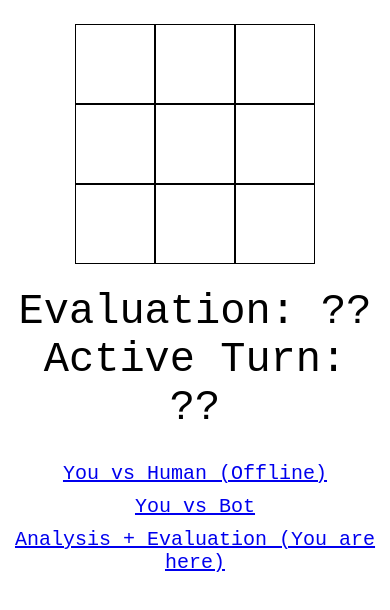
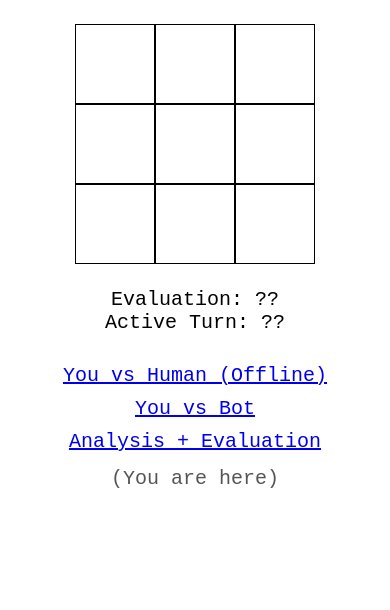
Before and after one commit to neinja007/tic-tac-toe-engine, a website: page public/analysis.html in a window 390 px wide. Drawn offline with Linux system fonts and the light colour scheme.

Commit message:
improve styling

```diff
--- a/public/analysis.html
+++ b/public/analysis.html
@@ -32,7 +32,7 @@
 			<div class="nav-links">
 				<a href="play-human.html">You vs Human (Offline)</a>
 				<a href="play-bot.html">You vs Bot</a>
-				<a href="analysis.html">Analysis + Evaluation (You are here)</a>
+				<a href="analysis.html">Analysis + Evaluation</a><span class="current-page-note">(You are here)</span>
 			</div>
 		</div>
 		<script src="./main.js"></script>
--- a/public/style.css
+++ b/public/style.css
@@ -10,7 +10,7 @@ body {
 
 body {
 	font-family: monospace;
-	font-size: 50px;
+	font-size: 22px;
 	min-height: 100vh;
 	padding: 0 12px 24px;
 }
@@ -33,6 +33,7 @@ body {
 	border: 1px solid #000;
 	width: 80px;
 	height: 80px;
+	font-size: 50px;
 	display: flex;
 	align-items: center;
 	justify-content: center;
@@ -40,6 +41,7 @@ body {
 
 .sidebar {
 	max-width: 360px;
+	font-size: 22px;
 }
 
 .status-line {
@@ -83,6 +85,12 @@ body {
 	text-decoration: underline;
 }
 
+.current-page-note {
+	margin-left: 8px;
+	color: #555;
+	text-decoration: none;
+}
+
 .bottom-nav .nav-links a + a::before {
 	content: ' | ';
 	text-decoration: none;
@@ -90,7 +98,7 @@ body {
 
 @media (max-width: 768px) {
 	body {
-		font-size: 42px;
+		font-size: 20px;
 	}
 
 	#content {
@@ -104,6 +112,7 @@ body {
 	.sidebar {
 		width: 100%;
 		max-width: 420px;
+		font-size: 20px;
 		text-align: center;
 	}
 
@@ -120,4 +129,10 @@ body {
 	.bottom-nav .nav-links a + a::before {
 		content: '';
 	}
+
+	.current-page-note {
+		display: block;
+		margin-left: 0;
+		margin-top: 4px;
+	}
 }
```
Also changed, not shown: public/play-bot.html (+1 -1 lines), public/play-human.html (+1 -1 lines).
